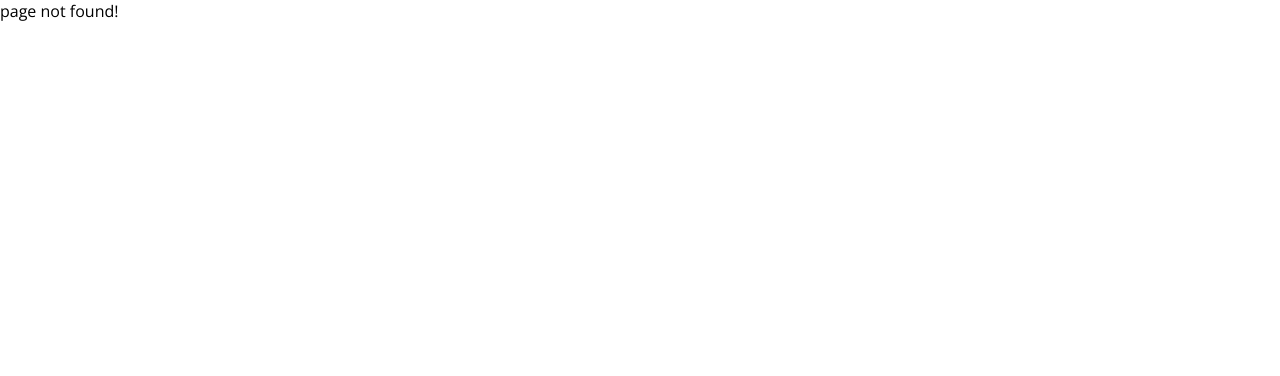
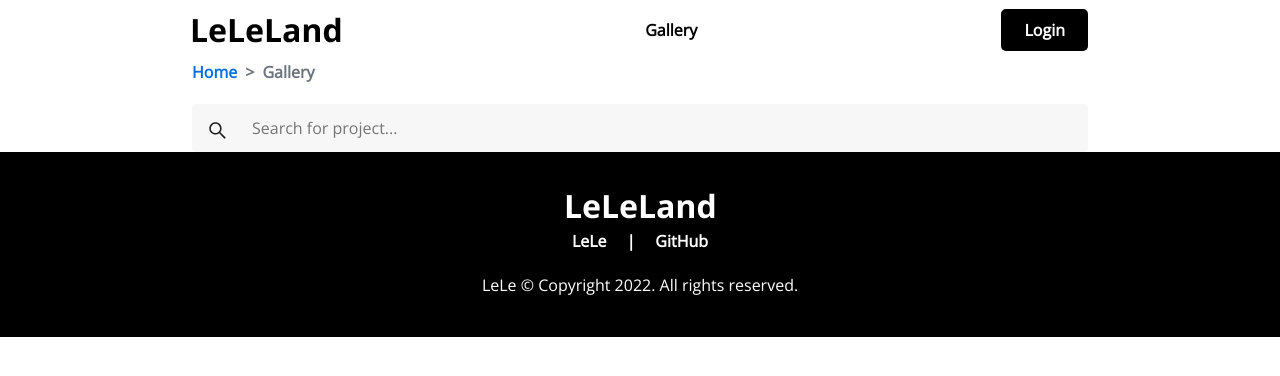
Before and after one commit to keiloktql/leleland, a React (Create React App) app: page /gallery in a window 1280 px wide. Before the commit this address had no page. Shown: the top 376 px of the page. Built offline with nearby package versions, Linux system fonts and the light colour scheme.

Commit message:
Update for gallery

```diff
--- a/package.json
+++ b/package.json
@@ -6,10 +6,12 @@
     "@testing-library/jest-dom": "^5.16.2",
     "@testing-library/react": "^12.1.2",
     "@testing-library/user-event": "^13.5.0",
+    "bootstrap": "^5.1.3",
     "react": "^17.0.2",
     "react-bootstrap": "^2.1.2",
     "react-dom": "^17.0.2",
     "react-helmet": "^6.1.0",
+    "react-icons": "^4.3.1",
     "react-router-dom": "^6.2.1",
     "react-scripts": "5.0.0",
     "react-toastify": "^8.1.1",
--- a/src/Routes.jsx
+++ b/src/Routes.jsx
@@ -4,6 +4,7 @@ import { Route, BrowserRouter as Router, Routes as Switch, Navigate, Outlet, use
 import Home from './pages/Home';
 import Login from './pages/Login';
 import SignUp from './pages/SignUp';
+import Gallery from './pages/Gallery';
 import ForgotPassword from './pages/ForgotPassword';
 
 import PageNotFound from './pages/error/PageNotFound';
@@ -36,6 +37,7 @@ const Routes = () => {
                 <Route path="/login" element={<Login />} />
                 <Route path="/sign-up" element={<SignUp />} />
                 <Route path="/forgot-password" element={<ForgotPassword />} />
+                <Route path="/gallery" element={<Gallery />} />
                 {/* Protected Routes */}
                 <Route element={<RequireAuth />}>
                     <Route path="/dev" element={<Sandbox />} />
--- /dev/null
+++ b/src/assets/sass/components/_breadcrumb.scss
@@ -0,0 +1,10 @@
+// Breadcrumb styles
+.l-Breadcrumb {
+    padding-bottom: 20px;
+    .breadcrumb {
+        margin-bottom: 0;
+        .breadcrumb-item {
+            font-weight: bold;
+        }
+    }
+}
--- a/src/assets/sass/main.scss
+++ b/src/assets/sass/main.scss
@@ -1,3 +1,6 @@
+// Vendors styles
+@import "vendors/bootstrap";
+
 // Themes styles
 @import "themes/theme";
 
@@ -7,6 +10,7 @@
 
 // Components styles
 @import "components/button";
+@import "components/breadcrumb";
 @import "components/text-field";
 
 // Layout styles
@@ -19,3 +23,4 @@
 @import "pages/login";
 @import "pages/sign-up";
 @import "pages/forgot-password";
+@import "pages/gallery";
--- /dev/null
+++ b/src/assets/sass/pages/_gallery.scss
@@ -0,0 +1,41 @@
+.c-Gallery {
+
+    &__Breadcrumb {
+        width: 70%;
+        margin: auto;
+    }
+
+    &__Search {
+        width: 100%;
+
+        .c-Search {
+            width: 70%;
+            margin: auto;
+            display: flex;
+            flex-direction: row;
+            position: relative;
+
+            svg {
+                position: absolute;
+                left: 15px;
+                top: 33%;
+            }
+
+
+            input {
+                background-color: #F7F7F7;
+                border-radius: 0 5px 5px 0;
+                padding: 4px 11px 4px 60px;
+                width: 100%;
+                margin: 0;
+                padding: 12px 0 12px 60px;
+                font-size: 16px;
+                border-radius: 5px;
+                border: none;
+                background-color: #f7f7f7;
+                outline: none;
+                box-sizing: border-box;
+            }
+        }
+    }
+}
--- /dev/null
+++ b/src/assets/sass/vendors/_bootstrap.scss
@@ -0,0 +1,9 @@
+@import "~bootstrap/scss/bootstrap";
+
+.breadcrumb-item + .breadcrumb-item::before {
+    content: ">";
+}
+
+a, p, h1, h2, h3, h4, h5, h6 {
+    margin: 0;
+}
--- a/src/layout/Header.jsx
+++ b/src/layout/Header.jsx
@@ -20,7 +20,7 @@ const Header = ({ theme = Enums.headerTheme.DARK, fixed = true }) => {
                 </div>
 
                 <div className="c-Header__Links">
-                    <NavLink to="/projects">Projects</NavLink>
+                    <NavLink to="/gallery">Gallery</NavLink>
                 </div>
 
                 <div className="c-Header__Btns">
--- /dev/null
+++ b/src/pages/Gallery.jsx
@@ -0,0 +1,42 @@
+import React, {useState} from 'react';
+import MainLayout from '../layout/MainLayout';
+import Breadcrumb from 'react-bootstrap/Breadcrumb';
+import * as AiIcons from 'react-icons/ai';
+import { IconContext } from 'react-icons';
+
+const Gallery = () => {
+    const [searchInput, setSearchInput] = useState("");
+
+    const handleInputChange = (event) => {
+        setSearchInput((prevState) => ({
+            ...prevState,
+            [event.target.name]: event.target.value
+        }));
+    };
+
+    return (
+        <MainLayout title="Gallery">
+            <div className="c-Gallery">
+                {/* Breadcrumb */}
+                <Breadcrumb className="c-Gallery__Breadcrumb l-Breadcrumb">
+                    <Breadcrumb.Item href="/">Home</Breadcrumb.Item>
+                    <Breadcrumb.Item active>Gallery</Breadcrumb.Item>
+                </Breadcrumb>
+                {/* Search */}
+                <div className="c-Gallery__Search">
+                    <div className="c-Search">
+                        <IconContext.Provider className = "c-Search__Icon" value={{ color: "#1C1C1C", size: "21px" }}>
+                            <AiIcons.AiOutlineSearch />
+                        </IconContext.Provider>
+                        <input type="text" placeholder="Search for project..." value = {searchInput} onChange={(event) => handleInputChange(event)}/>
+                    </div>
+                </div>
+                {/* Projects */}
+
+                {/* Pagination */}
+            </div>
+        </MainLayout>
+    );
+};
+
+export default Gallery;
--- a/src/pages/Home.jsx
+++ b/src/pages/Home.jsx
@@ -4,7 +4,7 @@ import MainLayout from '../layout/MainLayout';
 const Home = () => {
   return (
     <MainLayout title="Home">
-      <div className="c-Home">
+    <div className="c-Home">
         <div className="c-Home__Greetings">
           <div className="c-Home__Greetings-text">
             <h1>LeLeLand</h1>
```
Also changed, not shown: 2 other files (tests, documents, lock files or other folders).
